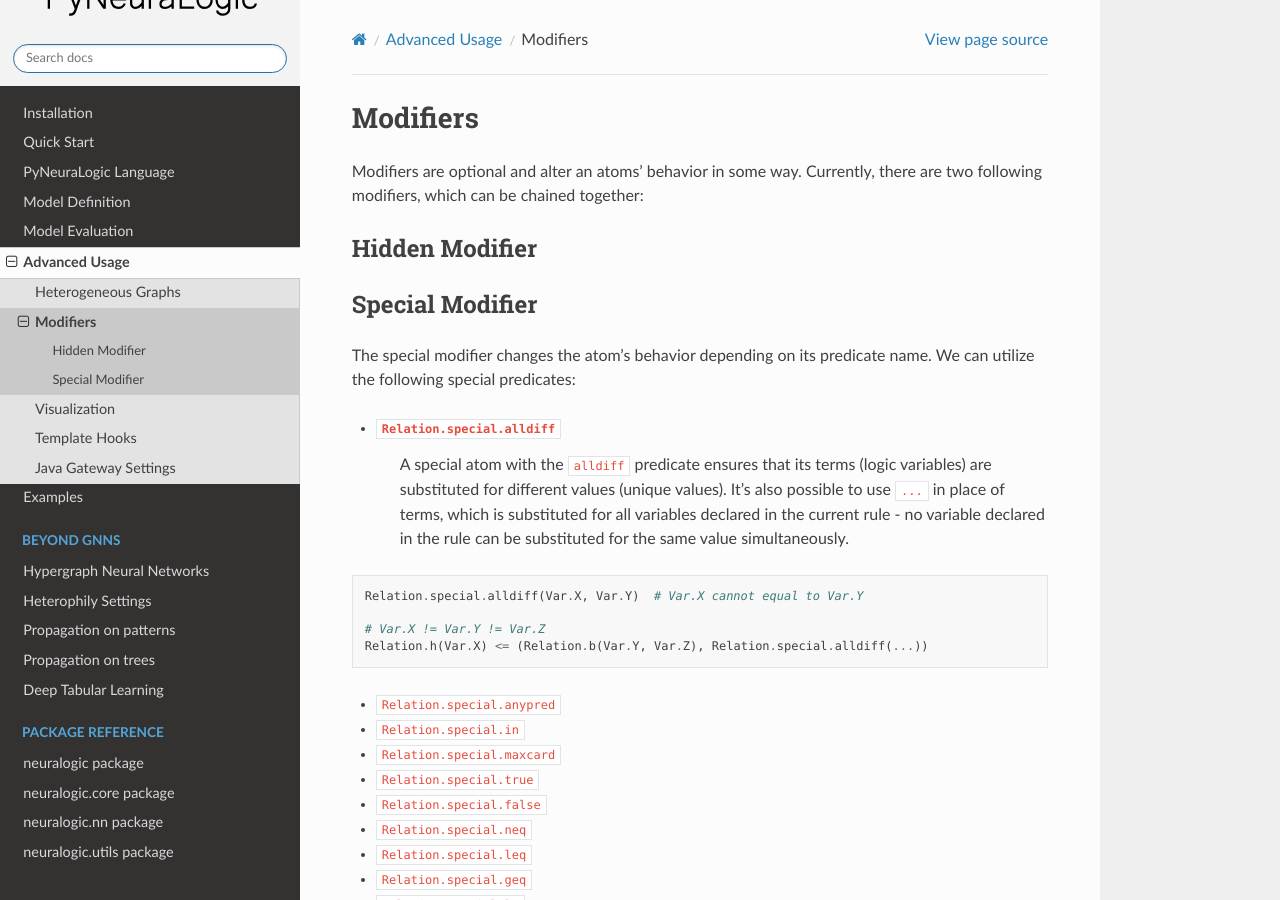
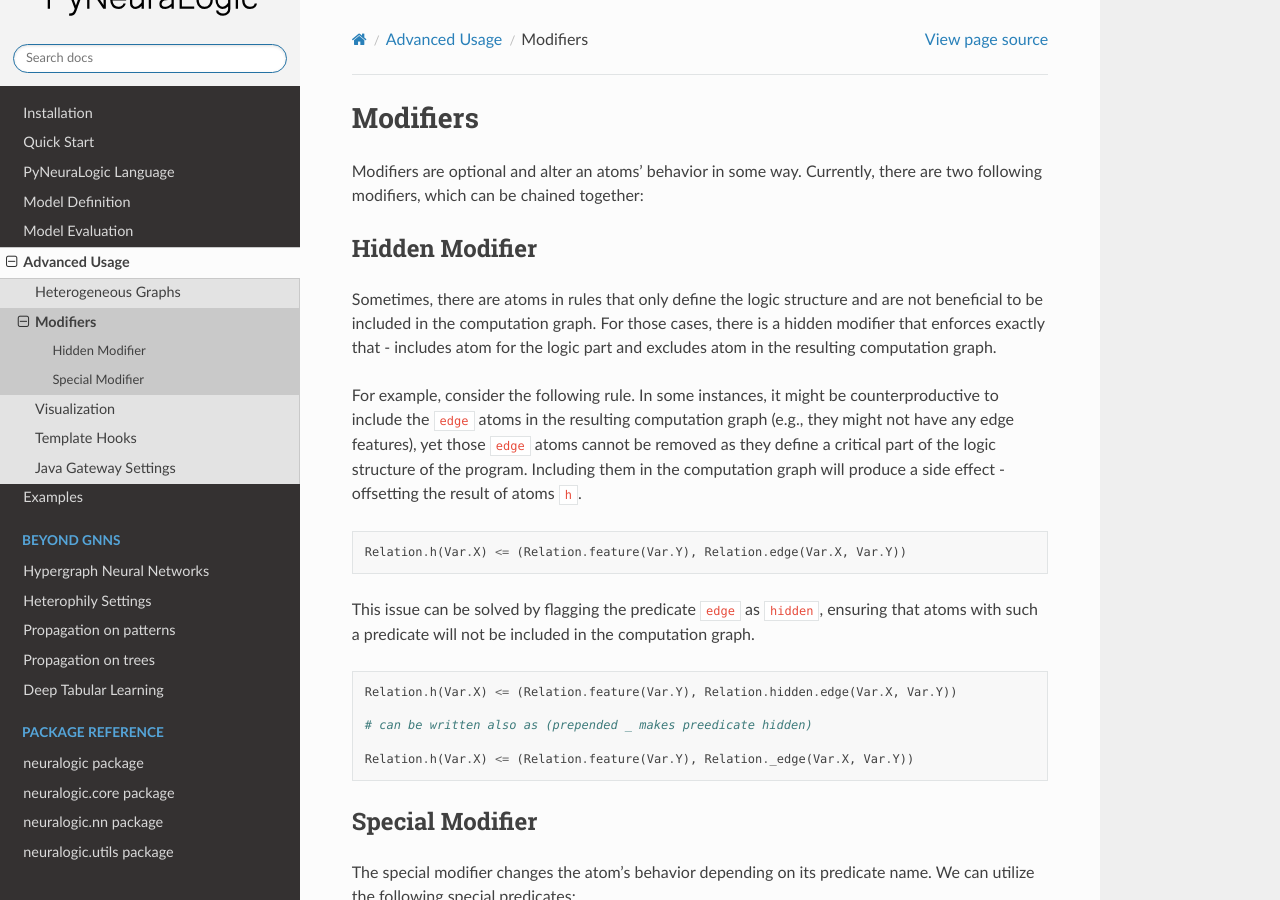
Before and after one commit to LukasZahradnik/PyNeuraLogic, a Sphinx documentation site: the page built from docs/modifiers.rst, in a window 1280 px wide and 900 px high. Built offline with Sphinx 7.4.7 and the Read the Docs theme 2.0.0, drawn with Linux system fonts in a browser that asks for light colours.

Commit message:
Document hidden modifier

```diff
--- a/docs/language.rst
+++ b/docs/language.rst
@@ -58,7 +58,7 @@ which can be useful for generating atoms.
 
 .. note::
 
-    Prepending the predicate name with an underscore (:code:`_`) will make the predicate hidden (e.g., :code:`Relation.hidden.my_atom` is equal to :code:`Relation._my_atom`). Read more about modifiers in the :ref:`special-modifier-label` section.
+    Prepending the predicate name with an underscore (:code:`_`) will make the predicate hidden (e.g., :code:`Relation.hidden.my_atom` is equal to :code:`Relation._my_atom`). Read more about modifiers in the :ref:`modifier-label` section.
 
 
 Terms
@@ -150,7 +150,7 @@ Predicate names with no modifiers are entirely arbitrary, with no particular mea
 By including modifiers in atoms' definitions, we are modifying the behavior of those atoms, which can depend on the
 predicate name.
 
-More about individual modifiers can be read in :ref:`special-modifier-label`.
+More about individual modifiers can be read in :ref:`modifier-label`.
 
 
 The Anatomy of a Rule
--- a/docs/modifiers.rst
+++ b/docs/modifiers.rst
@@ -1,3 +1,5 @@
+.. _modifier-label:
+
 Modifiers
 =========
 
@@ -6,29 +8,31 @@ Modifiers are optional and alter an atoms' behavior in some way. Currently, ther
 Hidden Modifier
 ###############
 
-..
-    TODO: Describe
+Sometimes, there are atoms in rules that only define the logic structure and are not beneficial to be included in the
+computation graph. For those cases, there is a hidden modifier that enforces exactly that -
+includes atom for the logic part and excludes atom in the resulting computation graph.
 
-    .. code-block:: Python
+For example, consider the following rule. In some instances, it might be counterproductive to include the :code:`edge` atoms
+in the resulting computation graph (e.g., they might not have any edge features), yet those :code:`edge` atoms
+cannot be removed as they define a critical part of the logic structure of the program.
+Including them in the computation graph will produce a side effect - offsetting the result of atoms :code:`h`.
 
-        Relation.edge(1, 2),
-        Relation.feature(2)[1.0],
+.. code-block:: Python
 
-    .. code-block:: Python
+    Relation.h(Var.X) <= (Relation.feature(Var.Y), Relation.edge(Var.X, Var.Y))
 
-        Relation.h(Var.X) <= (Relation.feature(Var.Y), Relation.edge(Var.X, Var.Y))
+This issue can be solved by flagging the predicate :code:`edge` as :code:`hidden`, ensuring that atoms with such a predicate will not be included in the computation graph.
 
 
-    TODO: Model graph
+.. code-block:: Python
 
-    .. code-block:: Python
+    Relation.h(Var.X) <= (Relation.feature(Var.Y), Relation.hidden.edge(Var.X, Var.Y))
 
-        Relation.h(Var.X) <= (Relation.feature(Var.Y), Relation.hidden.edge(Var.X, Var.Y))
+    # can be written also as (prepended _ makes preedicate hidden)
+
+    Relation.h(Var.X) <= (Relation.feature(Var.Y), Relation._edge(Var.X, Var.Y))
 
 
-    TODO: Model graph
-
-.. _special-modifier-label:
 
 Special Modifier
 ################
```
